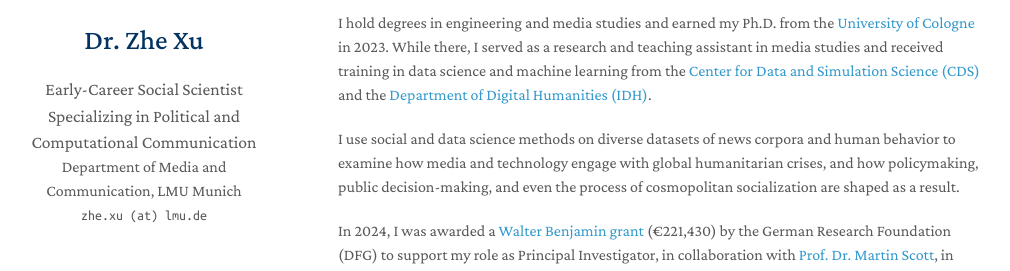
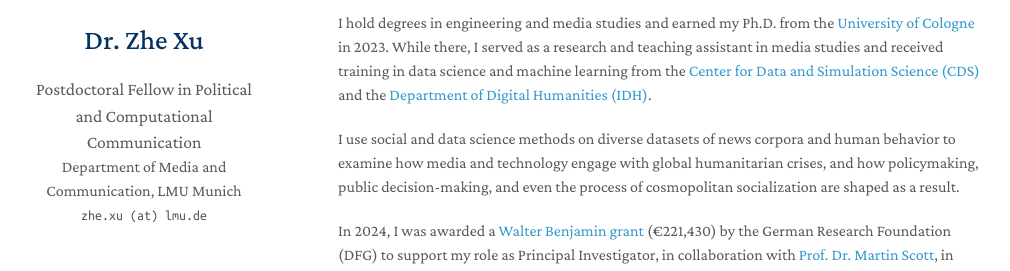
Before and after one commit to zhexuphd/home, a Jekyll site: the page built from index.md, in a window 1280 px wide. Shown: the part 190-461 px from the top of the page, without its empty margins (132-1142 px from the left). Built offline with Jekyll 4.4.1, drawn with Linux system fonts in a browser that asks for light colours; a style sheet for code colours, icons or effects is not loaded; our own code applies the rules of GitHub Pages for plain Markdown files.

Commit message:
Update _config.yml

```diff
--- a/_config.yml
+++ b/_config.yml
@@ -1,6 +1,6 @@
 # Basic Information
 title: Dr. Zhe Xu
-position: Early-Career Social Scientist Specializing in Political and Computational Communication
+position: Postdoctoral Fellow in Political and Computational Communication
 affiliation: Department of Media and Communication, LMU Munich
 email: zhe.xu (at) lmu.de
 
```
